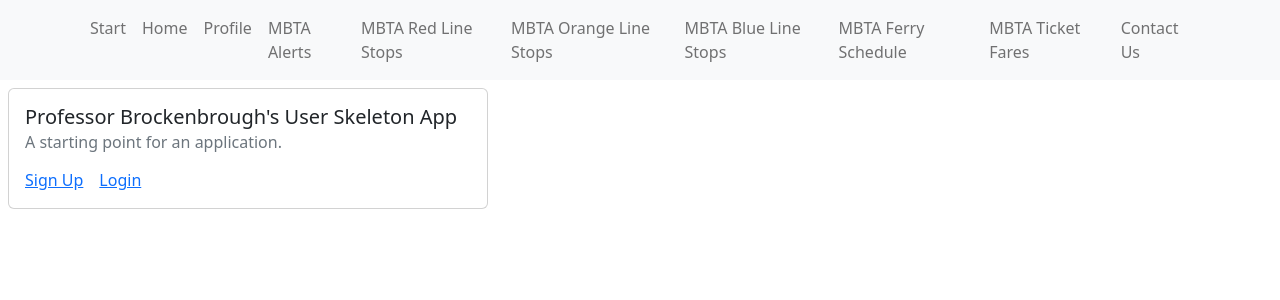
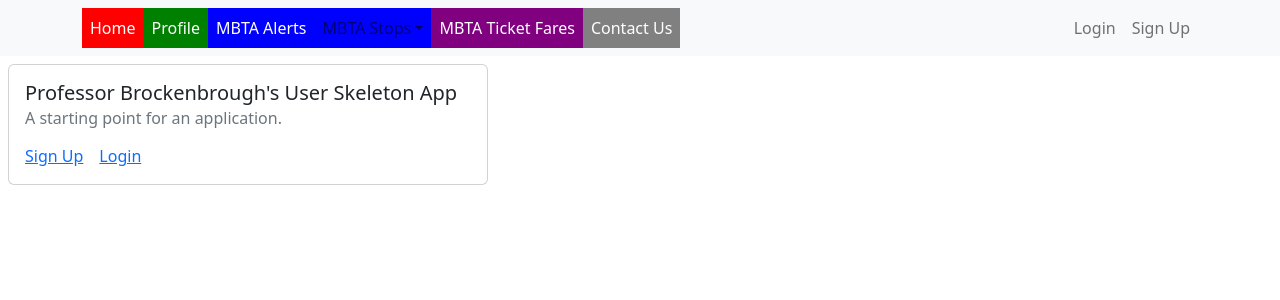
Before and after one commit to conkbonk/csc300-project, a React (Create React App) app in the folder frontend/: page / in a window 1280 px wide. Shown: the top 300 px of the page. Built offline with nearby package versions, Linux system fonts and the light colour scheme.

Commit message:
designed a multi level navbar and changed colors

```diff
--- a/frontend/src/components/navbar.js
+++ b/frontend/src/components/navbar.js
@@ -2,68 +2,40 @@ import React, { useEffect, useState } from "react";
 import getUserInfo from '../utilities/decodeJwt';
 import Container from 'react-bootstrap/Container';
 import Nav from 'react-bootstrap/Nav';
+import NavDropdown from 'react-bootstrap/NavDropdown';
 import ReactNavbar from 'react-bootstrap/Navbar';
 
-
-// Here, we display our Navbar
 export default function Navbar() {
-  // We are pulling in the user's info but not using it for now.
-  // Warning disabled:
-  // eslint-disable-next-line
-  const [user, setUser] = useState({})
+  const [user, setUser] = useState({});
 
   useEffect(() => {
-  setUser(getUserInfo())
-  }, [])
+    setUser(getUserInfo());
+  }, []);
 
-
-  // if (!user) return null   - for now, let's show the bar even not logged in.
-  // we have an issue with getUserInfo() returning null after a few minutes
-  // it seems.
   return (
-    <ReactNavbar bg="light" variant="light">
-    <Container>
-      <Nav className="me-auto">
-        <Nav.Link href="/">Start</Nav.Link>
-        <Nav.Link href="/home">Home</Nav.Link>
-        <Nav.Link href="/privateUserProfile">Profile</Nav.Link>
-        <Nav.Link href="/mbtaAlerts">MBTA Alerts</Nav.Link>
-        <Nav.Link href="/redStops">MBTA Red Line Stops</Nav.Link>
-        <Nav.Link href="/orangeStops">MBTA Orange Line Stops</Nav.Link>
-        <Nav.Link href="/blueStops">MBTA Blue Line Stops</Nav.Link>
-        <Nav.Link href="/ferrySchedule">MBTA Ferry Schedule</Nav.Link>
-        <Nav.Link href="/ticketFares">MBTA Ticket Fares</Nav.Link>
-        <Nav.Link href="/contact">Contact Us</Nav.Link>
-
-
-       <style jsx>{`
-  .container {
-    display: flex;
-    justify-content: center;
-    align-items: center;
-    height: 100%;
-    background-color: #f0f0f0;
-  }
-
-  .button {
-    padding: 10px;
-    border: none;
-    border-radius: 5px;
-    background-color: #008000;
-    color: #fff;
-    font-size: 16px;
-    cursor: pointer;
-  }
-
-  .button:hover {
-    background-color: #006400;
-  }
-`}</style>
-
-
-</Nav>
-    </Container>
-  </ReactNavbar>
-
+    <ReactNavbar bg="light" expand="lg">
+      <Container>
+        <ReactNavbar.Toggle aria-controls="basic-navbar-nav" />
+        <ReactNavbar.Collapse id="basic-navbar-nav">
+          <Nav className="me-auto">
+            <Nav.Link href="/home" style={{backgroundColor: "red", color: "white"}}>Home</Nav.Link>
+            <Nav.Link href="/privateUserProfile" style={{backgroundColor: "green", color: "white"}}>Profile</Nav.Link>
+            <Nav.Link href="/mbtaAlerts" style={{backgroundColor: "blue", color: "white"}}>MBTA Alerts</Nav.Link>
+            <NavDropdown title="MBTA Stops" id="basic-nav-dropdown" style={{ backgroundColor: "blue", color: "white" }}>
+              <NavDropdown.Item href="/redStops" style={{backgroundColor: "red", color: "white"}}>Red Line Stops</NavDropdown.Item>
+              <NavDropdown.Item href="/orangeStops" style={{backgroundColor: "orange", color: "white"}}>Orange Line Stops</NavDropdown.Item>
+              <NavDropdown.Item href="/blueStops" style={{backgroundColor: "blue", color: "white"}}>Blue Line Stops</NavDropdown.Item>
+              <NavDropdown.Item href="/ferrySchedule" style={{backgroundColor: "green", color: "white"}}>Ferry Stops</NavDropdown.Item>
+            </NavDropdown>
+            <Nav.Link href="/ticketFares" style={{backgroundColor: "purple", color: "white"}}>MBTA Ticket Fares</Nav.Link>
+            <Nav.Link href="/contact" style={{backgroundColor: "gray", color: "white"}}>Contact Us</Nav.Link>
+          </Nav>
+          <Nav>
+            <Nav.Link href="/login">Login</Nav.Link>
+            <Nav.Link href="/signup">Sign Up</Nav.Link>
+          </Nav>
+        </ReactNavbar.Collapse>
+      </Container>
+    </ReactNavbar>
   );
 }
```
